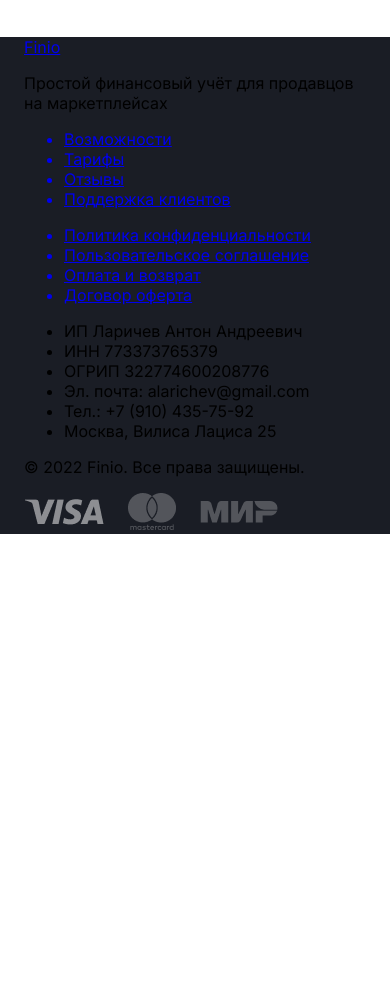
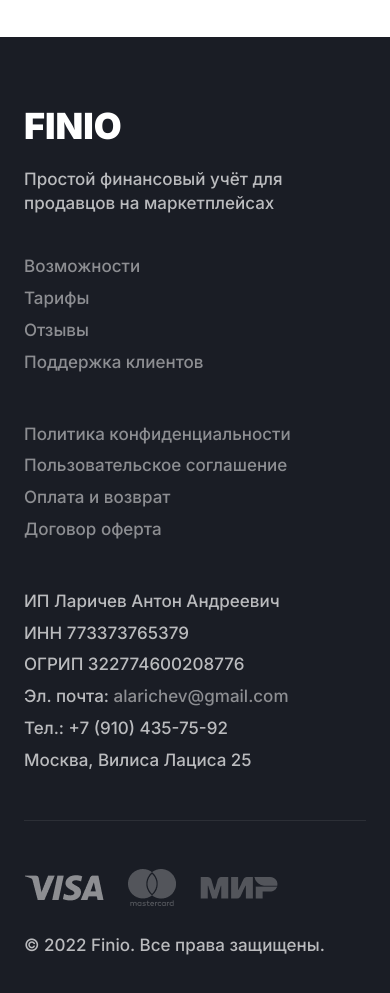
Before and after one commit to enagtim/HTML-and-CSS-project, a plain HTML site: page 3-finio/index.html in a window 390 px wide. Shown: the part 9640-10633 px from the top of the page. Before the commit the page ends 10174 px from the top, so only its background shows below. Drawn offline with Linux system fonts and the light colour scheme.

Commit message:
cделал стили к footer + адаптив

```diff
--- a/3-finio/index.html
+++ b/3-finio/index.html
@@ -437,7 +437,7 @@
                             <li>ИП Ларичев Антон Андреевич</li>
                             <li>ИНН 773373765379</li>
                             <li>ОГРИП 322774600208776</li>
-                            <li>Эл. почта: alarichev@gmail.com</li>
+                            <li>Эл. почта: <span style="color: rgba(255, 255, 255, 0.50);">alarichev@gmail.com</span></li>
                             <li>Тел.: +7 (910) 435-75-92</li>
                             <li>Москва, Вилиса Лациса 25</li>
                         </ul>
@@ -445,7 +445,8 @@
                 </div>
                 <div class="footer_content_buttom">
                     <p>© 2022 Finio. Все права защищены.</p>
-                    <img src="./images/transaction.png" alt="Изображение платежных серверов" />
+                    <div><img src="./images/transaction.png" alt="Изображение платежных серверов" /></div>
+
                 </div>
             </div>
         </div>
--- a/3-finio/styles/footer.css
+++ b/3-finio/styles/footer.css
@@ -1,3 +1,139 @@
 .footer {
     background: var(--bg-footer);
 }
+
+.footer_content_top {
+    display: flex;
+    padding-top: 80px;
+    padding-bottom: 40px;
+    border-bottom: 1px solid var(--footer-border-b);
+    justify-content: space-between;
+}
+
+.footer_content_buttom {
+    display: flex;
+    justify-content: space-between;
+    padding-top: 37px;
+    padding-bottom: 37px;
+    align-items: center;
+}
+
+.footer_content_top__logo {
+    display: flex;
+    flex-direction: column;
+    gap: 16px;
+    max-width: 283px;
+}
+
+.footer_content_top__logo a {
+    text-decoration: none;
+    text-transform: uppercase;
+    font-size: var(--font-s-36);
+    font-weight: var(--font-w-900);
+    line-height: var(--line-h-140);
+    color: var(--primary-color);
+}
+
+.footer_content_top__logo p {
+    margin: 0;
+    color: var(--color-footer-primary);
+    font-size: var(--font-s-17);
+    font-weight: var(--font-w-500);
+    line-height: var(--line-h-140);
+}
+
+.footer_content_top__nav_list {
+    display: flex;
+    flex-direction: column;
+    gap: 8px;
+    margin: 0;
+    padding: 0;
+    list-style: none;
+}
+
+.footer_content_top__nav_list__link {
+    text-decoration: none;
+    color: var(--color-footer-secondary);
+    font-size: var(--font-s-17);
+    font-weight: var(--font-w-500);
+    line-height: var(--line-h-140);
+}
+
+.footer_content_top__nav_list__link:hover {
+    color: var(--primary-color);
+    cursor: pointer;
+}
+
+.footer_content_top__nav_document__list {
+    display: flex;
+    flex-direction: column;
+    gap: 8px;
+    margin: 0;
+    padding: 0;
+    list-style: none;
+}
+
+.footer_content_top__nav_document__link {
+    text-decoration: none;
+    color: var(--color-footer-secondary);
+    font-size: var(--font-s-17);
+    font-weight: var(--font-w-500);
+    line-height: var(--line-h-140);
+}
+
+.footer_content_top__nav_document__link:hover {
+    color: var(--primary-color);
+    cursor: pointer;
+}
+
+.footer_content_top__company_info__list {
+    margin: 0;
+    padding: 0;
+    list-style: none;
+    display: flex;
+    flex-direction: column;
+    gap: 8px;
+    color: var(--color-footer-primary);
+    font-size: var(--font-s-17);
+    font-weight: var(--font-w-500);
+    line-height: var(--line-h-140);
+}
+
+.footer_content_buttom p {
+    margin: 0;
+    color: var(--color-footer-primary);
+    font-size: var(--font-s-17);
+    font-weight: var(--font-w-500);
+    line-height: var(--line-h-140);
+}
+
+@media (max-width:1200px) {
+    .footer_content_top {
+        flex-direction: column;
+    }
+    .footer_content_top__logo {
+        margin-bottom: 40px;
+    }
+    .footer_content_top__nav {
+        margin-bottom: 48px;
+    }
+    .footer_content_top__nav_document {
+        margin-bottom: 48px;
+    }
+
+
+}
+@media (max-width:640px) {
+    .footer_content_top {
+        padding-top: 64px;
+        padding-bottom: 48px;
+    }
+    .footer_content_buttom {
+        padding-top: 48px;
+        padding-bottom: 64px;
+        flex-direction: column-reverse;
+        align-items: start;
+        gap: 24px
+    }
+
+}
--- a/3-finio/styles/global.css
+++ b/3-finio/styles/global.css
@@ -12,6 +12,9 @@
     --color-grid-tag-price: #FFC736;
     --color-arrow: #AECBFF;
     --bg-footer: #1A1D25;
+    --footer-border-b: rgba(255, 255, 255, 0.08);
+    --color-footer-primary: rgb(255, 255, 255, 0.70);
+    --color-footer-secondary: rgba(255, 255, 255, 0.50);
     /* layout */
 
     --layout-width: calc(1402px - 48px);
@@ -36,6 +39,7 @@
     --font-w-600: 600;
     --font-w-700: 700;
     --font-w-800: 800;
+    --font-w-900: 900;
 
     /* border */
 
```
